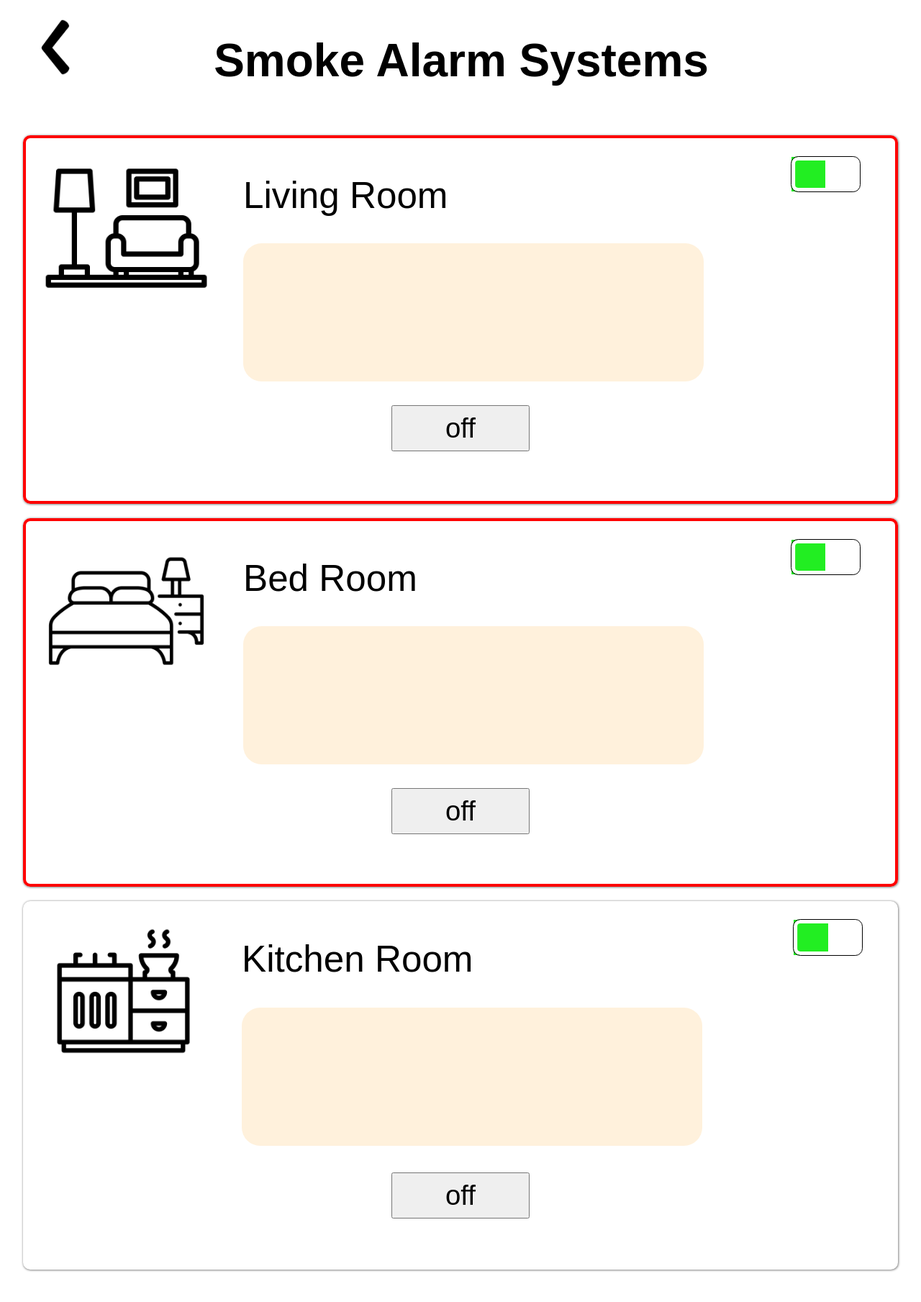
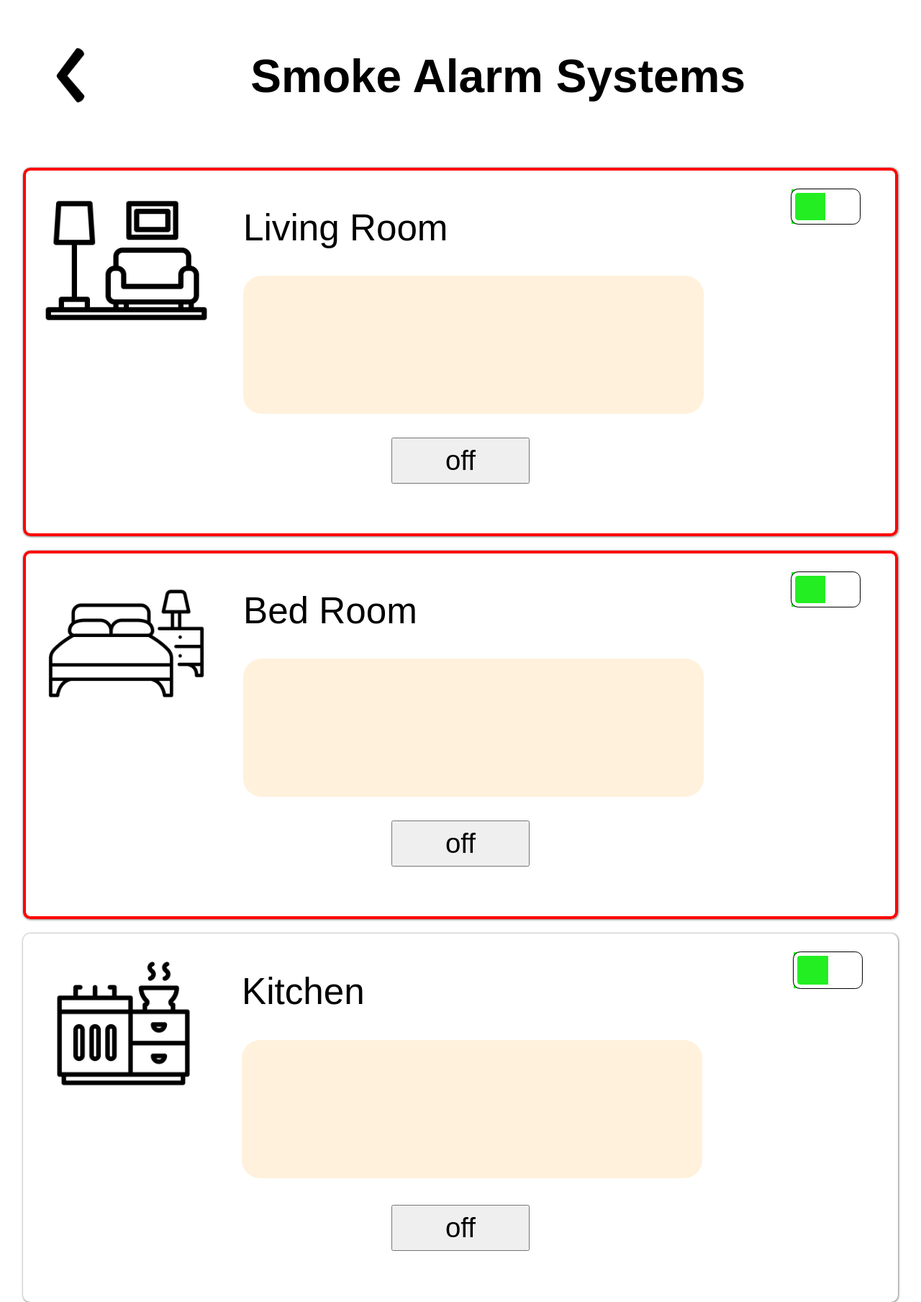
Before and after one commit to mddranasinghe/Smoke-Alarm-System-IOT-project, a plain HTML site: page index.html in a window 1280 px wide. Shown: the top 1809 px of the page at 72% size. Drawn offline with Linux system fonts and the light colour scheme.

Commit message:
Update index.html

```diff
--- a/index.html
+++ b/index.html
@@ -19,11 +19,11 @@
 .sensores{ margin: 0 auto; width: 100%; height: 100%;}
 
 .sensores #location1, #location2,#location3 { box-shadow: 0.5px 0.5px 3px 0.5px gray; border-radius: 10px;  height: 40vw; width: 95%; position: relative; margin: 0 auto; margin-top: 20px;}
-table img{   position: absolute;
+table img{
     width: 16vw;
     height: 16vw;
 left:2%;
-top:1%;}
+top:0%;}
 
 .sensores img{
     position: absolute;
@@ -38,10 +38,8 @@ top:2%;
     position: absolute;
     text-align: center;
     font-size: 4vw;
-    left: 25%; /* Adjusted for centering */
+    left: 25%;
     top: 10%;
-
-   /* Center the text horizontally */
 }
 
 
@@ -165,7 +163,7 @@ height: 100%;
             <div id="location3">
                 <div class="battery "style=" "> <div class="progress"></div> </div>
                     <img src="resources\image\kitchn.png" class="img_td" alt="cctv" >
-                    <p>Kitchen Room</p>
+                    <p>Kitchen</p>
                     <div class="infoBox"></div>
                     <div><button id="Living">off</button></div>
                 </div>
```
